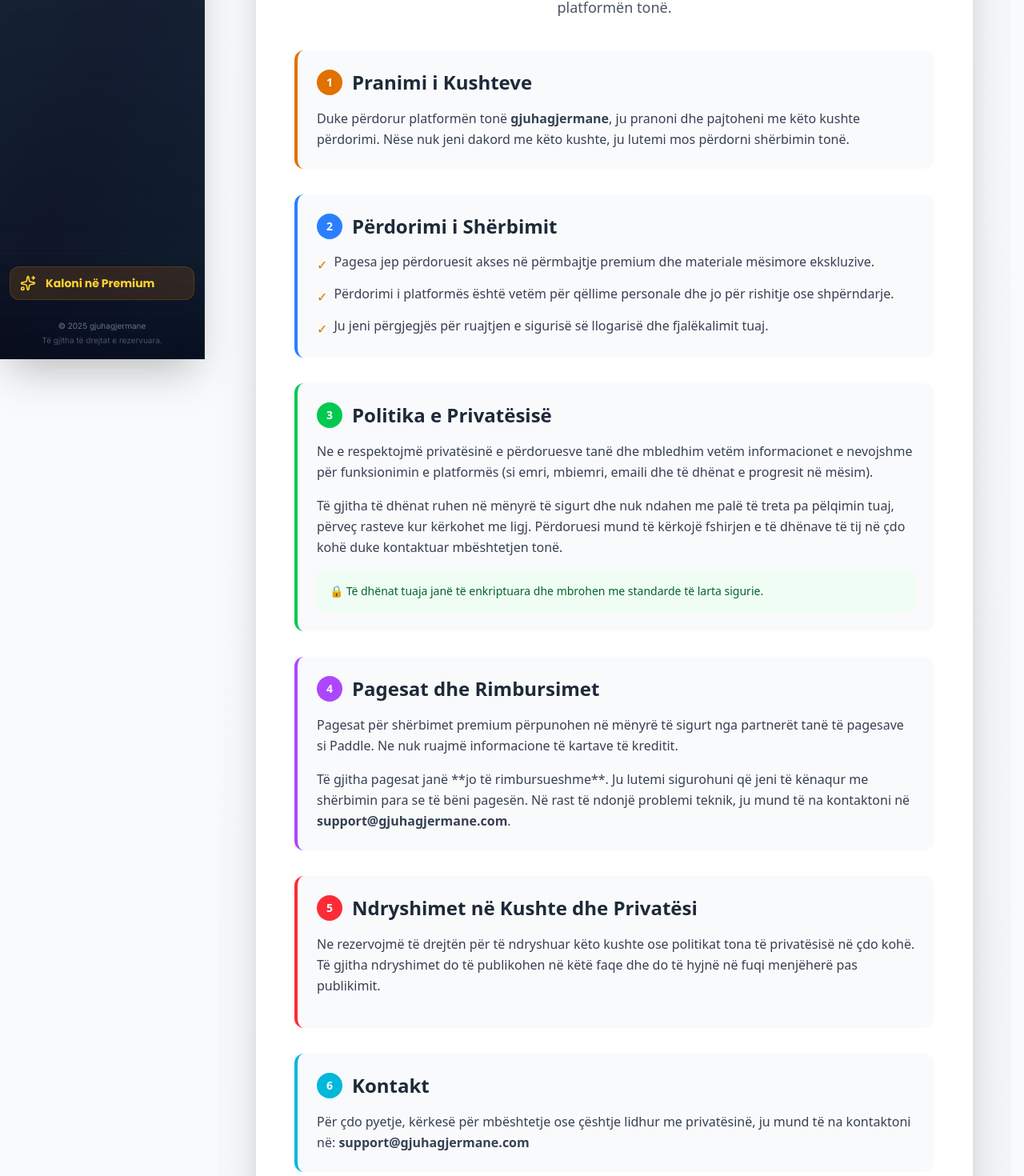
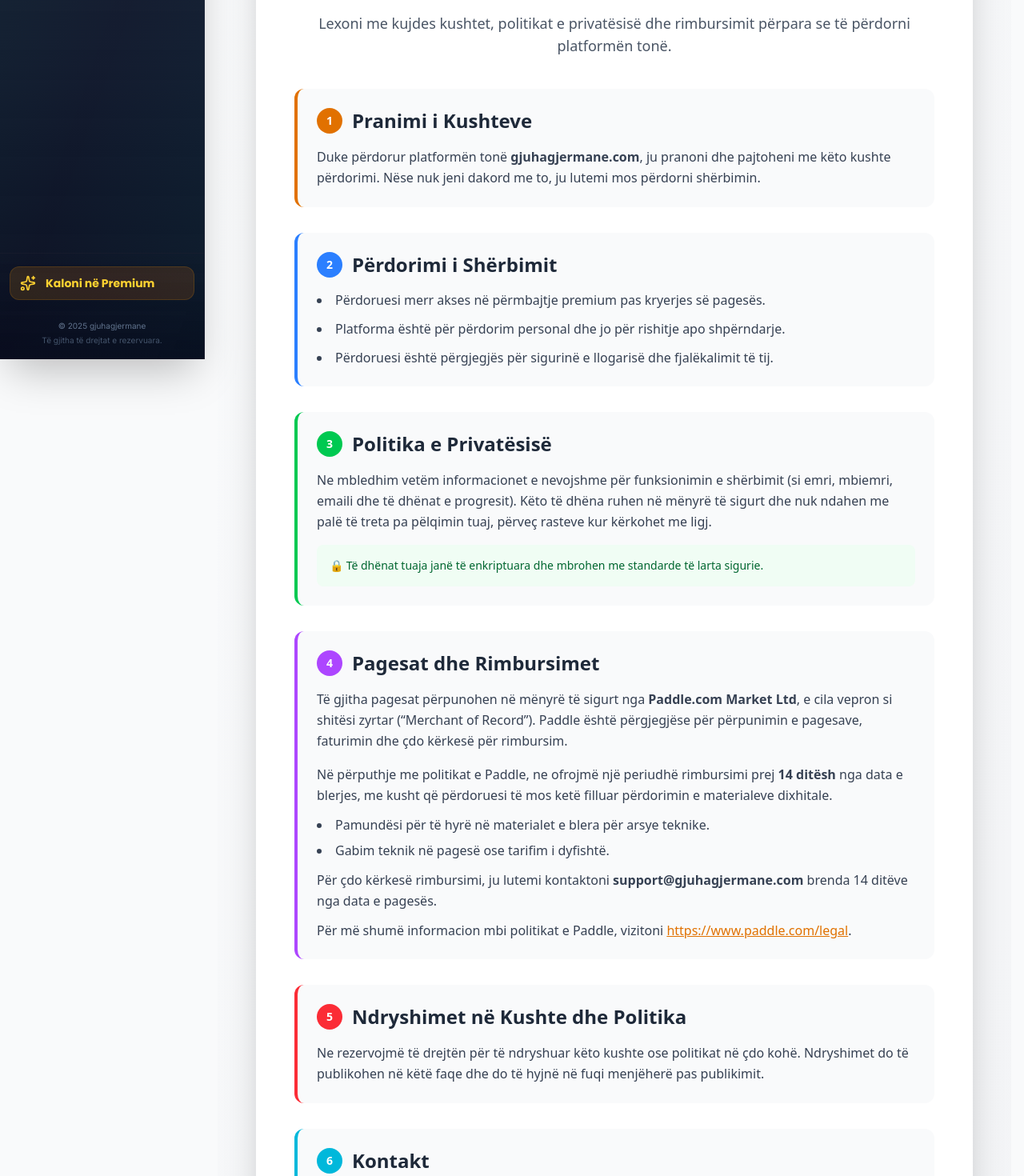
Before and after one commit to ledionnezirii/germanmaster, a React (Vite) app in the folder client/: page /terms in a window 1280 px wide. Shown: the part 351-1821 px from the top of the page at 80% size. Built offline with nearby package versions, Linux system fonts and the light colour scheme.

Commit message:
Terms updated

```diff
--- a/client/src/pages/Terms.jsx
+++ b/client/src/pages/Terms.jsx
@@ -8,7 +8,7 @@ const Terms = () => {
       <div className="max-w-4xl mx-auto bg-white shadow-2xl rounded-2xl p-8 md:p-12">
         <div className="text-center mb-10">
           <h1 className="text-4xl md:text-5xl font-extrabold mb-4 text-gray-900 border-b-4 border-amber-600 inline-block pb-2">
-            Kushtet e Përdorimit dhe Politika e Privatësisë
+            Kushtet e Përdorimit dhe Politikat e Privatësisë & Rimbursimit
           </h1>
           <p className="text-gray-600 text-lg mt-4">
             Lexoni me kujdes kushtet, politikat e privatësisë dhe rimbursimit përpara se të përdorni platformën tonë.
@@ -25,8 +25,8 @@ const Terms = () => {
               Pranimi i Kushteve
             </h2>
             <p className="text-gray-700 leading-relaxed">
-              Duke përdorur platformën tonë <strong>gjuhagjermane</strong>, ju pranoni dhe pajtoheni me këto kushte
-              përdorimi. Nëse nuk jeni dakord me këto kushte, ju lutemi mos përdorni shërbimin tonë.
+              Duke përdorur platformën tonë <strong>gjuhagjermane.com</strong>, ju pranoni dhe pajtoheni me këto kushte
+              përdorimi. Nëse nuk jeni dakord me to, ju lutemi mos përdorni shërbimin.
             </p>
           </section>
 
@@ -39,24 +39,9 @@ const Terms = () => {
               Përdorimi i Shërbimit
             </h2>
             <ul className="list-disc list-inside space-y-3 text-gray-700">
-              <li className="flex items-start">
-                <span className="text-amber-600 mr-2 mt-1">✓</span>
-                <span>
-                  Pagesa jep përdoruesit akses në përmbajtje premium dhe materiale mësimore ekskluzive.
-                </span>
-              </li>
-              <li className="flex items-start">
-                <span className="text-amber-600 mr-2 mt-1">✓</span>
-                <span>
-                  Përdorimi i platformës është vetëm për qëllime personale dhe jo për rishitje ose shpërndarje.
-                </span>
-              </li>
-              <li className="flex items-start">
-                <span className="text-amber-600 mr-2 mt-1">✓</span>
-                <span>
-                  Ju jeni përgjegjës për ruajtjen e sigurisë së llogarisë dhe fjalëkalimit tuaj.
-                </span>
-              </li>
+              <li>Përdoruesi merr akses në përmbajtje premium pas kryerjes së pagesës.</li>
+              <li>Platforma është për përdorim personal dhe jo për rishitje apo shpërndarje.</li>
+              <li>Përdoruesi është përgjegjës për sigurinë e llogarisë dhe fjalëkalimit të tij.</li>
             </ul>
           </section>
 
@@ -69,13 +54,9 @@ const Terms = () => {
               Politika e Privatësisë
             </h2>
             <p className="text-gray-700 leading-relaxed mb-4">
-              Ne e respektojmë privatësinë e përdoruesve tanë dhe mbledhim vetëm informacionet e nevojshme për
-              funksionimin e platformës (si emri, mbiemri, emaili dhe të dhënat e progresit në mësim).
-            </p>
-            <p className="text-gray-700 leading-relaxed mb-4">
-              Të gjitha të dhënat ruhen në mënyrë të sigurt dhe nuk ndahen me palë të treta pa pëlqimin tuaj, përveç
-              rasteve kur kërkohet me ligj. Përdoruesi mund të kërkojë fshirjen e të dhënave të tij në çdo kohë duke
-              kontaktuar mbështetjen tonë.
+              Ne mbledhim vetëm informacionet e nevojshme për funksionimin e shërbimit (si emri, mbiemri, emaili dhe të
+              dhënat e progresit). Këto të dhëna ruhen në mënyrë të sigurt dhe nuk ndahen me palë të treta pa pëlqimin
+              tuaj, përveç rasteve kur kërkohet me ligj.
             </p>
             <div className="bg-green-50 p-4 rounded-lg">
               <p className="text-green-800 text-sm font-medium">
@@ -93,15 +74,36 @@ const Terms = () => {
               Pagesat dhe Rimbursimet
             </h2>
             <p className="text-gray-700 leading-relaxed mb-4">
-              Pagesat për shërbimet premium përpunohen në mënyrë të sigurt nga partnerët tanë të pagesave si Paddle. Ne
-              nuk ruajmë informacione të kartave të kreditit.
+              Të gjitha pagesat përpunohen në mënyrë të sigurt nga <strong>Paddle.com Market Ltd</strong>, e cila vepron
+              si shitësi zyrtar (“Merchant of Record”). Paddle është përgjegjëse për përpunimin e pagesave, faturimin dhe
+              çdo kërkesë për rimbursim.
             </p>
             <p className="text-gray-700 leading-relaxed">
-              Të gjitha pagesat janë **jo të rimbursueshme**. Ju lutemi sigurohuni që jeni të kënaqur me shërbimin para
-              se të bëni pagesën. Në rast të ndonjë problemi teknik, ju mund të na kontaktoni në <strong>support@gjuhagjermane.com</strong>.
+              Në përputhje me politikat e Paddle, ne ofrojmë një periudhë rimbursimi prej{" "}
+              <strong>14 ditësh</strong> nga data e blerjes, me kusht që përdoruesi të mos ketë filluar përdorimin e
+              materialeve dixhitale.
+            </p>
+            <ul className="list-disc list-inside space-y-2 text-gray-700 mt-3">
+              <li>Pamundësi për të hyrë në materialet e blera për arsye teknike.</li>
+              <li>Gabim teknik në pagesë ose tarifim i dyfishtë.</li>
+            </ul>
+            <p className="text-gray-700 leading-relaxed mt-3">
+              Për çdo kërkesë rimbursimi, ju lutemi kontaktoni <strong>support@gjuhagjermane.com</strong> brenda 14
+              ditëve nga data e pagesës.
+            </p>
+            <p className="text-gray-700 mt-3">
+              Për më shumë informacion mbi politikat e Paddle, vizitoni{" "}
+              <a
+                href="https://www.paddle.com/legal"
+                target="_blank"
+                rel="noopener noreferrer"
+                className="text-amber-600 hover:text-amber-700 underline"
+              >
+                https://www.paddle.com/legal
+              </a>
+              .
             </p>
           </section>
-
 
           {/* Section 5 */}
           <section className="bg-gray-50 p-6 rounded-xl border-l-4 border-red-500">
@@ -109,11 +111,11 @@ const Terms = () => {
               <span className="bg-red-500 text-white rounded-full w-8 h-8 flex items-center justify-center mr-3 text-sm">
                 5
               </span>
-              Ndryshimet në Kushte dhe Privatësi
+              Ndryshimet në Kushte dhe Politika
             </h2>
-            <p className="text-gray-700 leading-relaxed mb-4">
-              Ne rezervojmë të drejtën për të ndryshuar këto kushte ose politikat tona të privatësisë në çdo kohë. Të
-              gjitha ndryshimet do të publikohen në këtë faqe dhe do të hyjnë në fuqi menjëherë pas publikimit.
+            <p className="text-gray-700 leading-relaxed">
+              Ne rezervojmë të drejtën për të ndryshuar këto kushte ose politikat në çdo kohë. Ndryshimet do të
+              publikohen në këtë faqe dhe do të hyjnë në fuqi menjëherë pas publikimit.
             </p>
           </section>
 
@@ -126,16 +128,16 @@ const Terms = () => {
               Kontakt
             </h2>
             <p className="text-gray-700 leading-relaxed">
-              Për çdo pyetje, kërkesë për mbështetje ose çështje lidhur me privatësinë, ju mund të na kontaktoni në:{" "}
-              <strong>support@gjuhagjermane.com</strong>
+              Për çdo pyetje ose mbështetje, ju mund të na kontaktoni në{" "}
+              <strong>support@gjuhagjermane.com</strong>.
             </p>
           </section>
         </div>
 
-        {/* Footer Note */}
+        {/* Footer */}
         <div className="mt-10 pt-8 border-t-2 border-gray-200">
           <p className="text-center text-gray-600 leading-relaxed">
-            Duke përdorur faqen tonë dhe produktet, ju pranoni këto kushte dhe politikat që përmban kjo faqe.
+            Duke përdorur këtë faqe, ju pranoni këto kushte dhe politikat e përfshira më sipër.
           </p>
           <p className="text-center text-sm text-gray-500 mt-4">
             Data e përditësimit të fundit: {new Date().toLocaleDateString("sq-AL")}
```
